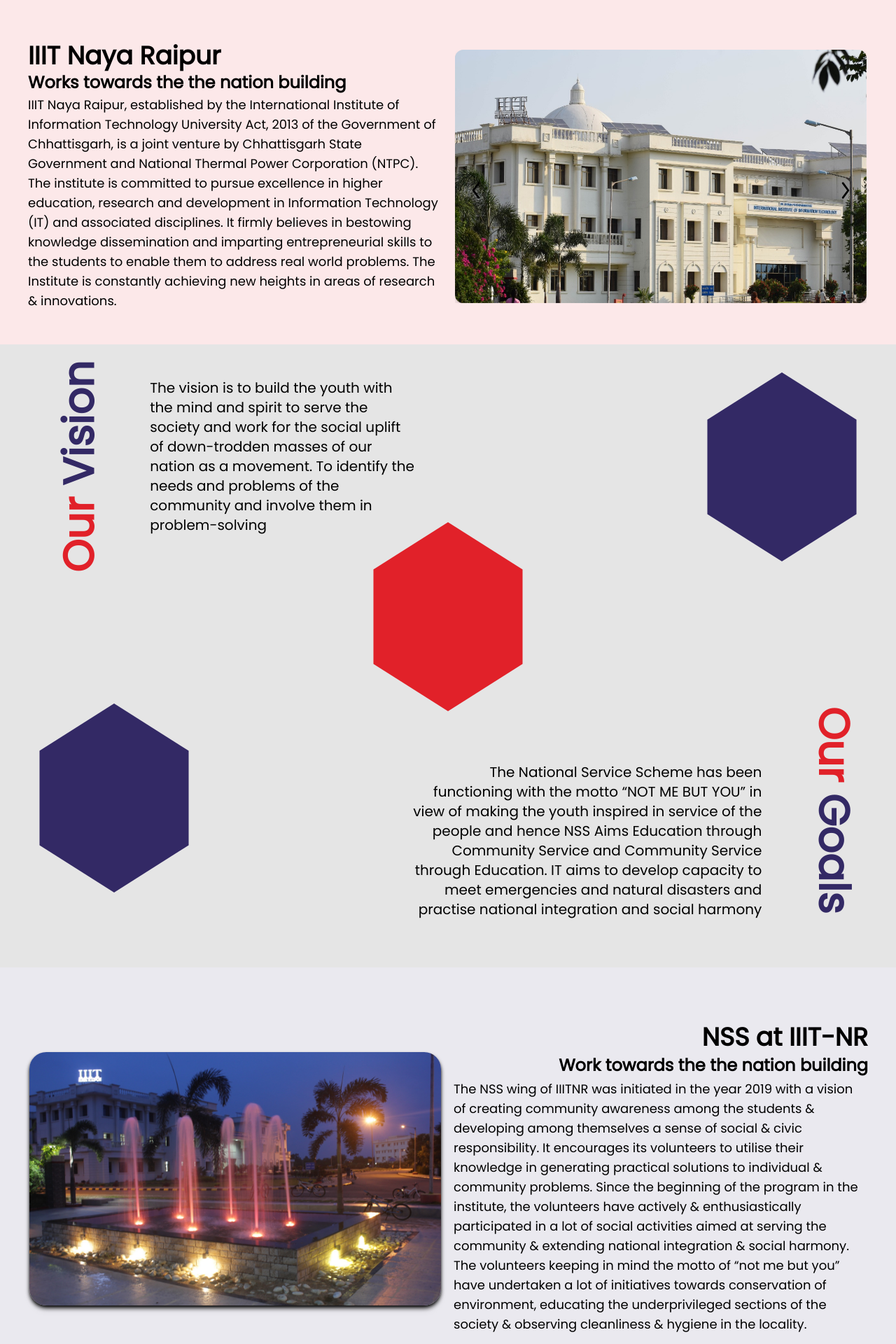
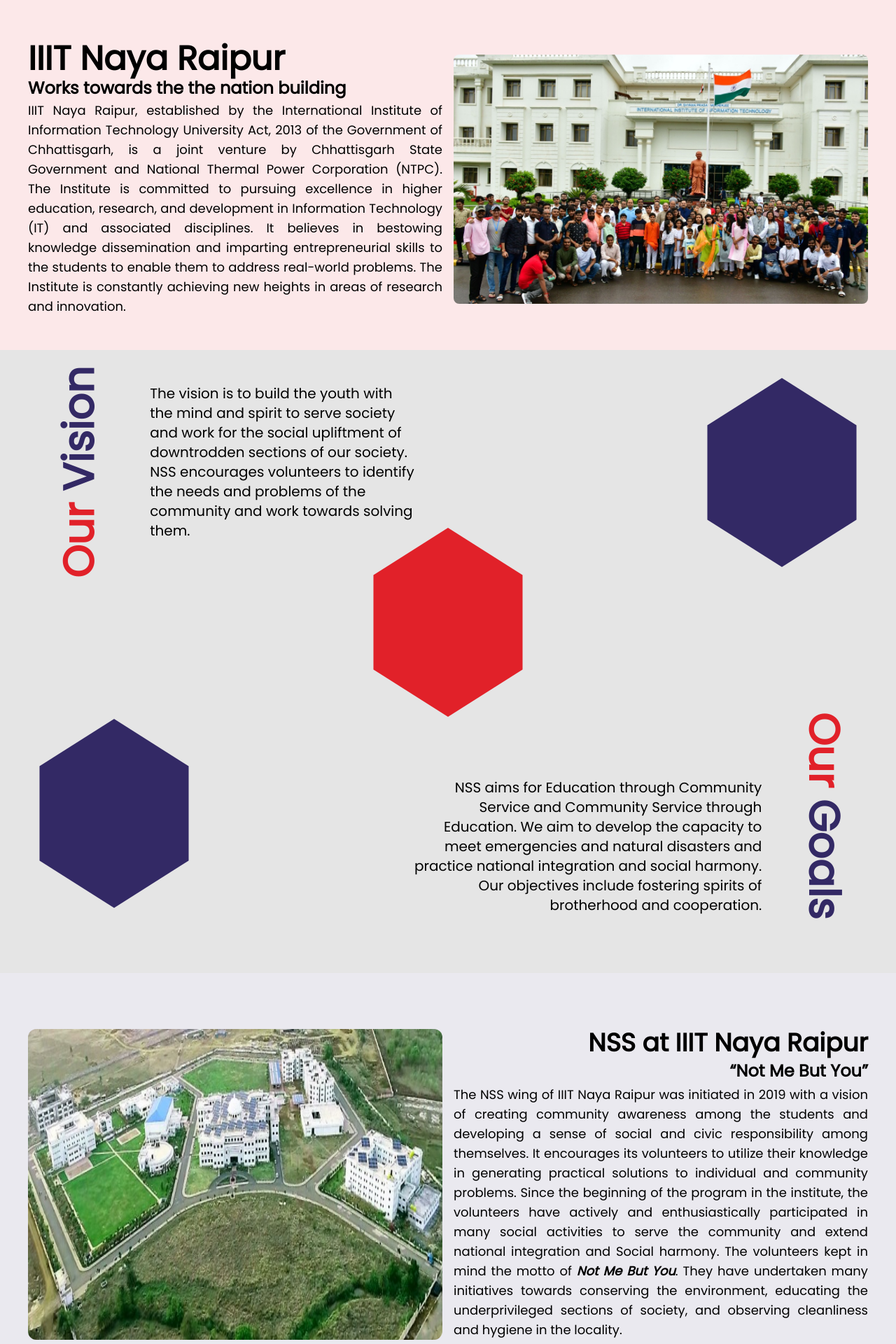
Before and after one commit to Student-Activity-Center-IIIT-NR/NSS-IIITNR-Website, a React (Create React App) app: page / in a window 1280 px wide. Shown: the part 820-2740 px from the top of the page at 70% size. Built offline with nearby package versions, Linux system fonts and the light colour scheme.

Commit message:
Changes made in all pages except gallery page as per Dr. Mallikharjuna Sir review.

```diff
--- a/src/home/Blogs/BlogCard.jsx
+++ b/src/home/Blogs/BlogCard.jsx
@@ -3,11 +3,11 @@
 
 export const BlogCard = ({ blog_details }) => {
   return (
-    <div className="flex flex-col justify-center items-center -space-y-52 lg:-space-y-28">
+    <div className="flex flex-col justify-center items-center -space-y-20 lg:-space-y-28">
       <div className="h-[400px] w-[300px] lg:h-[400px] lg:w-[400px] rounded-2xl ">
-        <img src={blog_details.blog_img} className="rounded-lg" alt="" />
+        <img src={blog_details.blog_img} className="object-fit w-full h-full rounded-lg" alt="" />
       </div>
-      <div className="bg-white rounded-2xl flex flex-col w-[280px] lg:w-[350px] lg:h-[530px] justify-start items-center py-4 px-6 drop-shadow-md space-y-2">
+      <div className="bg-white rounded-2xl flex flex-col w-[280px] lg:w-[350px] lg:h-[545px] justify-start items-center py-4 px-6 drop-shadow-md space-y-2">
         <div className="text-lg lg:text-xl font-bold uppercase text-center">
           {blog_details.blog_heading}
         </div>
--- a/src/home/CarouselLanding.jsx
+++ /dev/null
@@ -1,86 +0,0 @@
-import React, { useState } from "react";
-
-export const CarouselLanding = () => {
-  const [photo, setphoto] = useState(0);
-  const Carousel_Images = [
-    "./assets/images/2.jpeg",
-    "./assets/images/1.jpg",
-    "./assets/images/3.jpeg",
-  ];
-
-  const next = () => {
-    console.log(photo);
-    if (photo === Carousel_Images.length - 1) {
-      setphoto(0);
-    } else {
-      let number = photo + 1;
-      setphoto(number);
-    }
-  };
-
-  const previous = () => {
-    if (photo === 0) {
-      setphoto(Carousel_Images.length - 1);
-    } else {
-      let number = photo - 1;
-      setphoto(number);
-    }
-  };
-
-  return (
-    <div className="scale-75 sm:scale-x-90 sm:scale-y-75 lg:scale-100 relative">
-      <div className="overflow-hidden ">
-        <div className="rounded-2xl shadow-sm drop-shadow-lg shadow-black ">
-          <img
-            src={Carousel_Images[photo]}
-            className="w-[588px] h-[362px] aspect-auto rounded-xl  "
-            alt=""
-          />
-        </div>
-      </div>
-      <div
-        className="absolute top-[50%] left-[2%] cursor-pointer hover:bg-gray-50 hover:bg-opacity-40 transition duration-200 p-2 rounded-full  z-20"
-        onClick={previous}
-      >
-        <svg
-          width="20"
-          height="24"
-          viewBox="0 0 20 44"
-          fill="none"
-          xmlns="http://www.w3.org/2000/svg"
-        >
-          <path
-            d="M17 41.0787L3 22.0393L17 3"
-            stroke="black"
-            strokeWidth="5"
-            strokeLinecap="round"
-            strokeLinejoin="round"
-          />
-        </svg>
-        <span className="hidden">Previous</span>
-      </div>
-      <div
-        className="absolute top-[50%] right-[2%] cursor-pointer hover:bg-gray-50 hover:bg-opacity-40 transition duration-200 p-2 rounded-full  z-20"
-        onClick={next}
-      >
-        <svg
-          width="20"
-          height="24"
-          viewBox="0 0 20 44"
-          fill="none"
-          xmlns="http://www.w3.org/2000/svg"
-        >
-          <path
-            d="M3 3.00018L17 22.0395L3 41.0789"
-            stroke="black"
-            strokeWidth="5"
-            strokeLinecap="round"
-            strokeLinejoin="round"
-          />
-        </svg>
-
-        <span className="hidden">Previous</span>
-      </div>
-    </div>
-  );
-};
--- a/src/home/GoalsVision.jsx
+++ b/src/home/GoalsVision.jsx
@@ -11,10 +11,7 @@
             <span className="text-[#332965]">Vision</span>
           </div>
           <div className="w-fit lg:w-[40%] text-lg md:text-xl text-start ">
-            The vision is to build the youth with the mind and spirit to serve
-            the society and work for the social uplift of down-trodden masses of
-            our nation as a movement. To identify the needs and problems of the
-            community and involve them in problem-solving
+          The vision is to build the youth with the mind and spirit to serve society and work for the social upliftment of downtrodden sections of our society. NSS encourages volunteers to identify the needs and problems of the community and work towards solving them.
           </div>
         </div>
         <div className="hidden lg:block">
@@ -70,12 +67,7 @@
 
         <div className="flex lg:flex-row flex-col-reverse col-span-1 lg:w-[55%]">
           <div className="text-lg md:text-xl lg:-mr-40 lg:mt-[5.25rem] text-start md:text-right">
-            The National Service Scheme has been functioning with the motto “NOT
-            ME BUT YOU” in view of making the youth inspired in service of the
-            people and hence NSS Aims Education through Community Service and
-            Community Service through Education. IT aims to develop capacity to
-            meet emergencies and natural disasters and practise national
-            integration and social harmony
+          NSS aims for Education through Community Service and Community Service through Education. We aim to develop the capacity to meet emergencies and natural disasters and practice national integration and social harmony. Our objectives include fostering spirits of brotherhood and cooperation.
           </div>
           <div className="text-3xl  lg:text-6xl lg:rotate-90 font-semibold whitespace-pre text-start md:text-right lg:text-start">
             <span className="text-[#E12129] ">Our</span>{" "}
--- a/src/home/Landing.jsx
+++ b/src/home/Landing.jsx
@@ -1,32 +1,37 @@
 import React from "react";
-import { CarouselLanding } from "./CarouselLanding";
 
 export const Landing = () => {
   return (
     <div className="bg-[#e12129] bg-opacity-10">
-      <div className="flex flex-col-reverse md:grid md:grid-cols-2 place-content-center place-items-center pt-6 md:pt-20 pb-12 px-6 xl:px-10 gap-x-4 ">
+      <div className="flex flex-col md:grid md:grid-cols-2 place-content-center place-items-center pt-6 md:pt-20 pb-12 px-6 xl:px-10 gap-x-4 ">
         <div className="flex flex-col space-y-0.5">
-          <div className="text-lg  sm:text-2xl lg:text-4xl font-bold">
+          <div className="text-2xl md:text-3xl lg:text-5xl font-bold">
             IIIT Naya Raipur
           </div>
           <div className=" text-base sm:text-xl lg:text-2xl font-semibold">
             Works towards the the nation building
           </div>
-          <div className="text-sm sm:text-md lg:text-lg">
-            IIIT Naya Raipur, established by the International Institute
-            of Information Technology University Act, 2013 of the Government of
+          <div className="text-sm sm:text-md lg:text-lg text-justify">
+            IIIT Naya Raipur, established by the International Institute of
+            Information Technology University Act, 2013 of the Government of
             Chhattisgarh, is a joint venture by Chhattisgarh State Government
-            and National Thermal Power Corporation (NTPC). The institute is
-            committed to pursue excellence in higher education, research and
+            and National Thermal Power Corporation (NTPC). The Institute is
+            committed to pursuing excellence in higher education, research, and
             development in Information Technology (IT) and associated
-            disciplines. It firmly believes in bestowing knowledge dissemination
-            and imparting entrepreneurial skills to the students to enable them
-            to address real world problems. The Institute is constantly
-            achieving new heights in areas of research & innovations.
+            disciplines. It believes in bestowing knowledge dissemination and
+            imparting entrepreneurial skills to the students to enable them to
+            address real-world problems. The Institute is constantly achieving
+            new heights in areas of research and innovation.
           </div>
         </div>
         <div>
-          <CarouselLanding />
+          <div className="rounded-2xl py-2">
+            <img
+              src={"./assets/images/frontview.jpeg"}
+              className="w-full object-contain h-full rounded-lg"
+              alt=""
+            />
+          </div>
         </div>
       </div>
     </div>
--- a/src/home/NSS.jsx
+++ b/src/home/NSS.jsx
@@ -3,32 +3,21 @@
 export const NSS = () => {
   return (
     <div className="flex flex-col-reverse md:space-y-0 md:grid md:grid-cols-2 place-content-center place-items-center gap-x-4 pt-10 md:pt-20 px-6 xl:px-10 pb-10 bg-[#332965] bg-opacity-10 ">
-      <div className="">
+      <div className="h-full">
         <img
-          src="./assets/images/1.jpg"
-          className="scale-75 md:scale-y-75  md:scale-x-90 lg:scale-100 w-[588px] h-[362px] aspect-auto rounded-3xl drop-shadow-md shadow-md shadow-black "
+          src="./assets/images/institute_birdeye.jpeg"
+          className="h-full object-fit rounded-xl"
           alt=""
         />
       </div>
       <br className=" md:hidden"></br>
       <div className="flex flex-col space-y-1 sm:justify-end sm:items-end">
-        <div className="text-2xl lg:text-4xl font-bold">NSS at IIIT-NR</div>
+        <div className="text-2xl lg:text-4xl font-bold">NSS at IIIT Naya Raipur</div>
         <div className="text-lg lg:text-2xl font-semibold">
-          Work towards the the nation building
+        <q>Not Me But You</q>
         </div>
-        <div className="text-md lg:text-lg ">
-          The NSS wing of IIITNR was initiated in the year 2019 with a vision of
-          creating community awareness among the students & developing among
-          themselves a sense of social & civic responsibility. It encourages its
-          volunteers to utilise their knowledge in generating practical
-          solutions to individual & community problems. Since the beginning of
-          the program in the institute, the volunteers have actively &
-          enthusiastically participated in a lot of social activities aimed at
-          serving the community & extending national integration & social
-          harmony. The volunteers keeping in mind the motto of “not me but you”
-          have undertaken a lot of initiatives towards conservation of
-          environment, educating the underprivileged sections of the society &
-          observing cleanliness & hygiene in the locality.
+        <div className="text-md lg:text-lg text-justify">
+        The NSS wing of IIIT Naya Raipur was initiated in 2019 with a vision of creating community awareness among the students and developing a sense of social and civic responsibility among themselves. It encourages its volunteers to utilize their knowledge in generating practical solutions to individual and community problems. Since the beginning of the program in the institute, the volunteers have actively and enthusiastically participated in many social activities to serve the community and extend national integration and Social harmony. The volunteers kept in mind the motto of <strong><em>Not Me But You</em></strong>. They have undertaken many initiatives towards conserving the environment, educating the underprivileged sections of society, and observing cleanliness and hygiene in the locality.
         </div>
       </div>
     </div>
--- a/src/index.css
+++ b/src/index.css
@@ -57,7 +57,7 @@
 }
 
 .bg-home {
-  background-image: url("../public/assets/images/institute.jpeg");
+  background-image: url("../public/assets/images/2.jpeg");
   background-repeat: no-repeat;
   background-size: cover;
 }
```
Also changed, not shown: src/events/Event.js (+7 -7 lines), src/events/Events.jsx (+29 -26 lines), src/home/Blogs/Blogs.jsx (+24 -26 lines), src/teams/Teams.js (+23 -25 lines), public/assets/images/frontview.jpeg (added), public/assets/images/institute_birdeye.jpeg (added).
